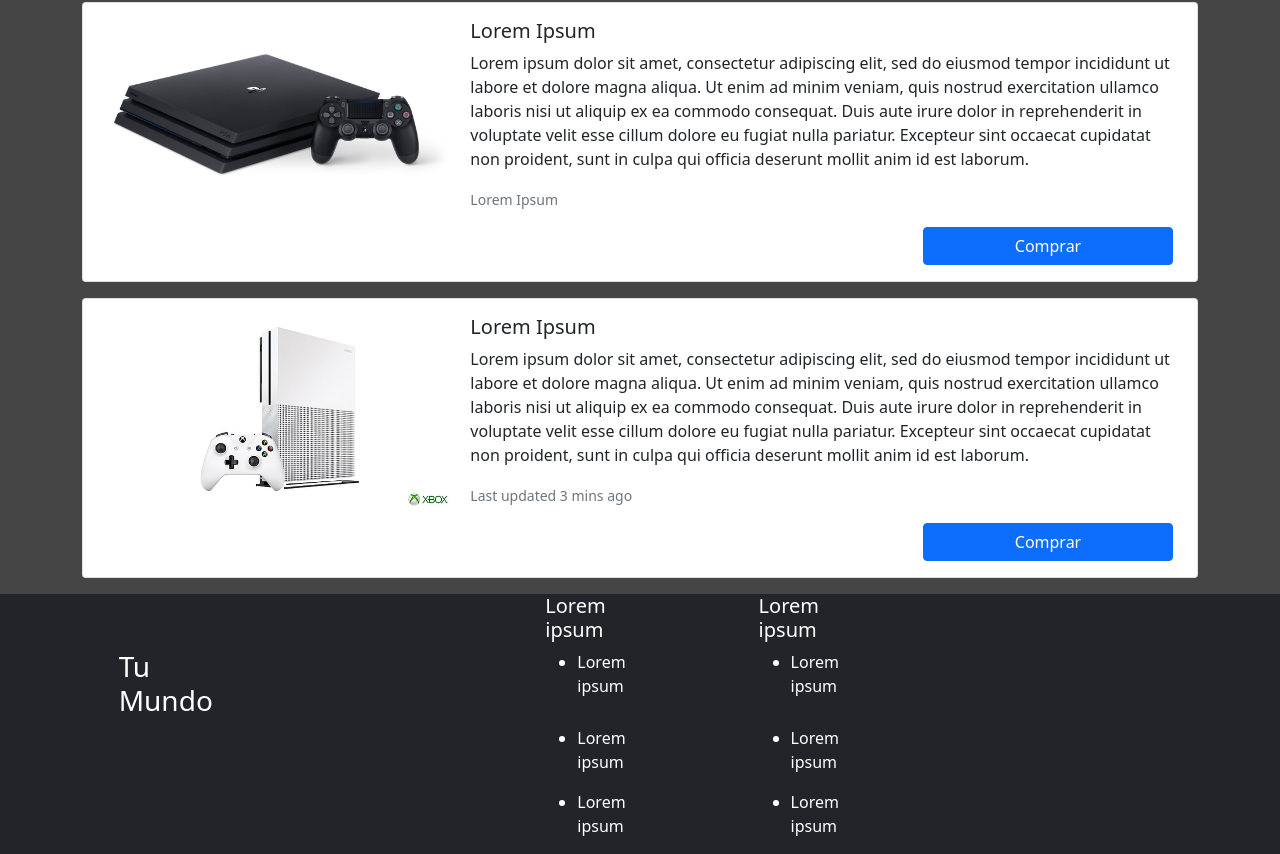
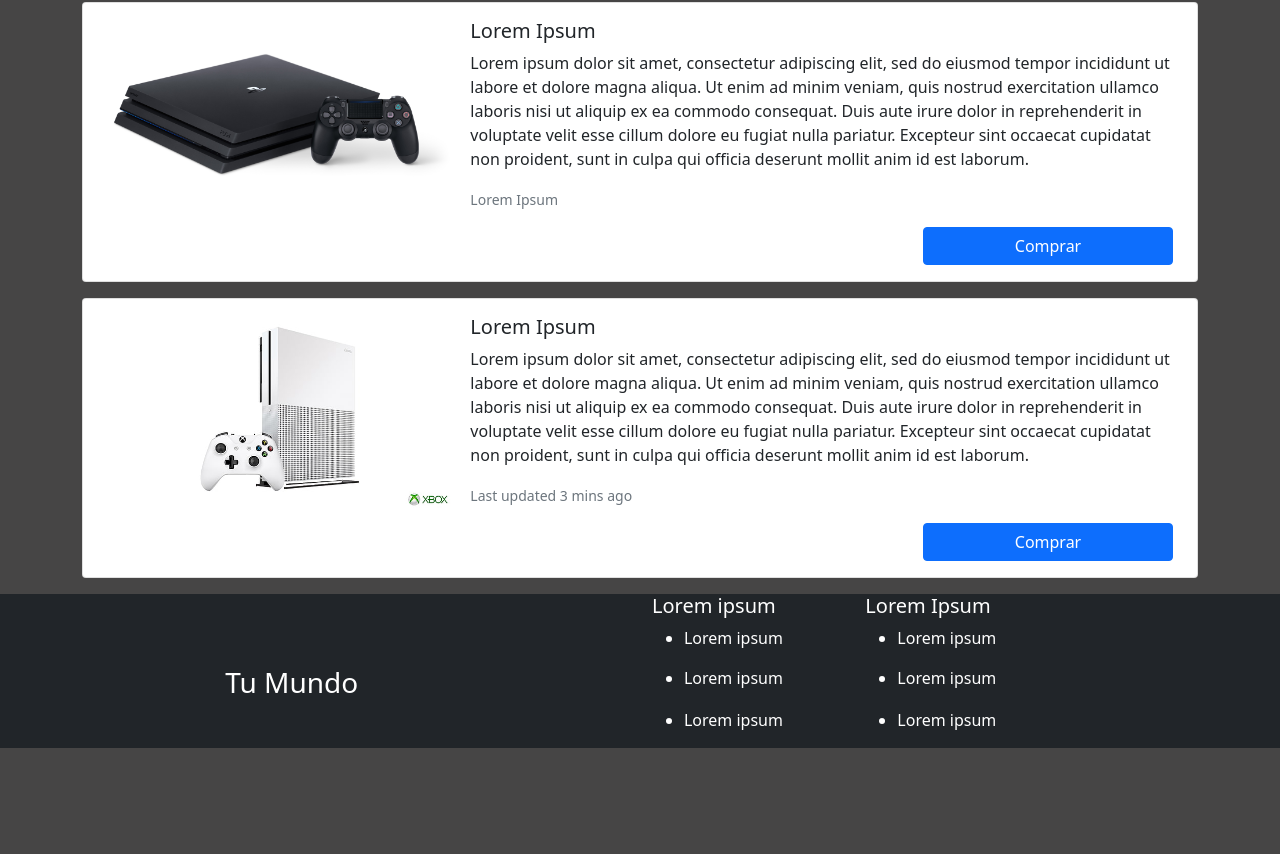
Before and after one commit to AugustoBarrios/Pagina-Gamer-Barrios, a website: page Pages/Plataforma.html in a window 1280 px wide. Shown: the part 552-1406 px from the top of the page. After the commit the page ends 1300 px from the top, so only its background shows below. Drawn offline with Linux system fonts and the light colour scheme.

Commit message:
Incluyendo sass:1

```diff
--- a/Pages/Plataforma.css
+++ b/Pages/Plataforma.css
@@ -18,18 +18,6 @@
     animation-duration: 2s;
 }
 
-.HeaderGrid{
-    display: grid;
-    background-color: gray;
-    grid-template-columns: 1fr 1fr 1fr 1fr 1fr;
-}
-
-.class{
-    color: white;
-    background-color:black;
-    border: 3px solid gray;
-    text-align: center;
-}
 
 body{
     background-color: rgb(70, 69, 69);
--- a/Pages/Plataforma.html
+++ b/Pages/Plataforma.html
@@ -135,67 +135,53 @@
 <footer class="bg-dark text-white">
     <nav class="container-fluid">
         <div class="row">
-            <div class="col-1"></div>
-            <div class="col-1"></div>
-            <div class="col-1"></div>
-            <div class="col-1"></div>
-            <div class="col-1"></div>
-            <div class="col-1"><h5>Lorem ipsum</h5></div>
-            <div class="col-1"></div>
-            <div class="col-1"><h5>Lorem ipsum</h5></div>
-            <div class="col-1"></div>
-            <div class="col-1"></div>
-            <div class="col-1"></div>
-            <div class="col-1"></div>
+          <div class="col-2"></div>
+          <div class="col-2"></div>
+          <div class="col-2"></div>
+          <div class="col-2"><h5>Lorem ipsum</h5></div>
+          <div class="col-2"><h5>Lorem Ipsum</h5></div>
+          <div class="col-2"></div>
         </div>
     </nav>
     <nav class="container-fluid">
         <div class="row">
-            <div class="col-1"></div>
-            <div class="col-1"><h3>Tu Mundo</h3></div>
-            <div class="col-1"></div>
-            <div class="col-1"></div>
-            <div class="col-1"></div>
-            <div class="col-1"><a href="#" style="text-decoration: none; color: white;"><ul><li>Lorem ipsum</li></ul></a></div>
-            <div class="col-1"></div>
-            <div class="col-1"><a href="#" style="text-decoration: none; color: white;"><ul><li>Lorem ipsum</li></ul></a></div>
-            <div class="col-1"></div>
-            <div class="col-1"></div>
-            <div class="col-1"></div>
-            <div class="col-1"></div>
+          <div class="col-2"></div>
+          <div class="col-2"></div>
+          <div class="col-2"></div>
+          <div class="col-2"><a href="#" style="text-decoration: none; color: white;"><ul><li>Lorem ipsum</li></ul></a></div>
+          <div class="col-2"><a href="#" style="text-decoration: none; color: white;"><ul><li>Lorem ipsum</li></ul></a></div>
+          <div class="col-2"></div>
         </div>
     </nav>
     <nav class="container-fluid">
         <div class="row">
-            <div class="col-1"></div>
-            <div class="col-1"></div>
-            <div class="col-1"></div>
-            <div class="col-1"></div>
-            <div class="col-1"></div>
-            <div class="col-1"><a href="#" style="text-decoration: none; color: white;"><ul><li>Lorem ipsum</li></ul></a></div>
-            <div class="col-1"></div>
-            <div class="col-1"><a href="#" style="text-decoration: none; color: white;"><ul><li>Lorem ipsum</li></ul></a></div>
-            <div class="col-1"></div>
-            <div class="col-1"></div>
-            <div class="col-1"></div>
-            <div class="col-1"></div>
+          <div class="col-2"></div>
+          <div class="col-2"><h3>Tu Mundo</h3></div>
+          <div class="col-2"></div>
+          <div class="col-2"><a href="#" style="text-decoration: none; color: white;"><ul><li>Lorem ipsum</li></ul></a></div>
+          <div class="col-2"><a href="#" style="text-decoration: none; color: white;"><ul><li>Lorem ipsum</li></ul></a></div>
+          <div class="col-2"></div>
         </div>
     </nav>
     <nav class="container-fluid">
         <div class="row">
-            <div class="col-1"></div>
-            <div class="col-1"></div>
-            <div class="col-1"></div>
-            <div class="col-1"></div>
-            <div class="col-1"></div>
-            <div class="col-1"><a href="#" style="text-decoration: none; color: white;"><ul><li>Lorem ipsum</li></ul></a></div>
-            <div class="col-1"></div>
-            <div class="col-1"><a href="#" style="text-decoration: none; color: white;"><ul><li>Lorem ipsum</li></ul></a></div>
-            <div class="col-1"></div>
-            <div class="col-1"></div>
-            <div class="col-1"></div>
-            <div class="col-1"></div>
+            <div class="col-2"></div>
+            <div class="col-2"></div>
+            <div class="col-2"></div>
+            <div class="col-2"><a href="#" style="text-decoration: none; color: white;"><ul><li>Lorem ipsum</li></ul></a></div>
+            <div class="col-2"><a href="#" style="text-decoration: none; color: white;"><ul><li>Lorem ipsum</li></ul></a></div>
+            <div class="col-2"></div>
         </div>
     </nav>
-</footer>
+    <nav class="container-fluid">
+      <div class="row">
+          <div class="col-2"></div>
+          <div class="col-2"></div>
+          <div class="col-2"></div>
+          <div class="col-2"></div>
+          <div class="col-2"></div>
+          <div class="col-2"></div>
+      </div>
+  </nav>
+  </footer>
 </html>
--- /dev/null
+++ b/_variablesstyle.scss
@@ -0,0 +1,3 @@
+$color-animacion-background: yellow;
+$color-letra-p: rgb(255, 255, 255);
+$color-background: darkgrey;
--- /dev/null
+++ b/style.scss
@@ -0,0 +1,35 @@
+@import "variablesstyle";
+
+*{
+    margin: 0px;
+    padding: 0px;
+}
+
+.Animacion{
+    width: 100%;
+    height: 2px;
+    background-color: var(--bs-body-color);
+    animation-name: un_efecto;
+    animation-iteration-count: unset;
+    animation-timing-function: ease-in;
+    animation-duration: 2s;
+
+    @keyframes un_efecto{
+        0%{width: 0%; background-color: $color-animacion-background;}
+        100%{width: 100%; background-color: $color-animacion-background;}
+    }
+}
+
+body{
+    background-color: rgb(49, 49, 49);
+}
+h1{
+    text-align: center;
+}
+p{
+    text-align: center;
+    color: $color-letra-p;
+    padding-bottom: 20%;
+    width: 100%;
+    height: 100%;
+}
```
Also changed, not shown: index.html (+1 -1 lines), package.json (added, +28 -0 lines), .gitignore.txt (added), style.css, 1 other file.
